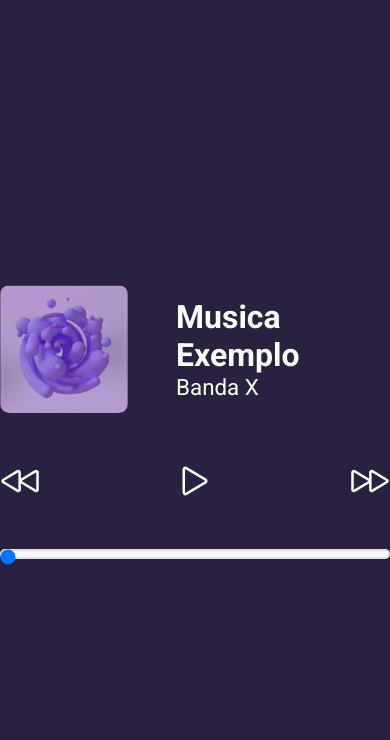
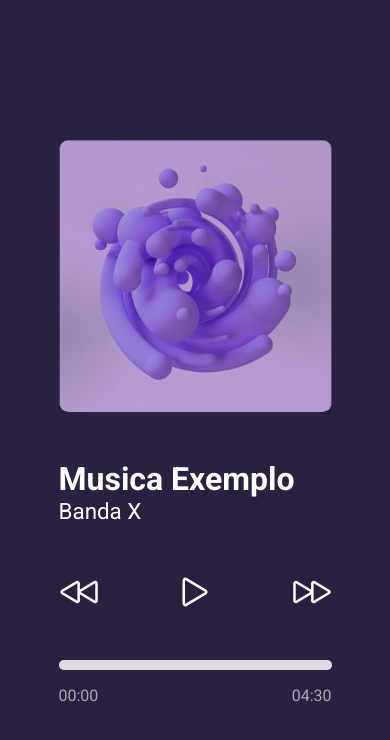
Before and after one commit to nannilopes/music-player, a plain HTML site: page index.html in a window 390 px wide. Drawn offline with nearby package versions, Linux system fonts and the light colour scheme.

Commit message:
deixamos o player responsivel

```diff
--- a/index.html
+++ b/index.html
@@ -38,10 +38,19 @@
 
         </div>
 
+        <div class="player-footer">
+
         <div class="progress">
             <div class="progress-bg"></div>
             <input type="range" class="progress-bar" />
         </div>
+
+        <div class="time">
+            <span>00:00</span>
+            <span>04:30</span>
+        </div>
+
+         </div>
     </div>
 
     <script type="module" src="https://unpkg.com/ionicons@7.1.0/dist/ionicons/ionicons.esm.js"></script>
--- a/styles.css
+++ b/styles.css
@@ -44,7 +44,7 @@ body{
 
 .music img{
     width: 8rem;
-    height: 8rem;
+
     border-radius: 0.6rem;
 }
 
@@ -80,6 +80,11 @@ body{
     cursor: pointer;
 }
 
+.player-footer{
+    width: 100%;
+
+}
+
 .progress{
     position: relative;
     width: 100%;
@@ -99,7 +104,15 @@ body{
     width: 100%;
 }
 
-.progress .progress-bar::-webkit-slider-runnable-track{
+input[type="range"]{
+    -webkit-appearance: none;
+    appearance: none;
+    width: 19rem;
+    background: transparent;
+    cursor: pointer;
+}
+
+input[type="range"]::-webkit-slider-runnable-track{
     height: 0.6rem;
     appearance: none;
     border-radius: 0.96rem;
@@ -107,7 +120,7 @@ body{
     position: relative;
 }
 
-.progress .progress-bar::-webkit-slider-thumb{
+input[type="range"]::-webkit-slider-thumb{
     appearance: none !important;
     -webkit-appearance: none !important;
     height: 0.6rem;
@@ -117,3 +130,50 @@ body{
     position: absolute;
     left: 0;
 }
+
+.time{
+    display: flex;
+    flex-direction: row;
+    justify-content: space-between;
+    align-items: center;
+    width: 100%;
+    padding-top: 1rem;
+
+}
+
+.time span{
+    color: var(--text-color-opacity);
+    font-size: 1rem;
+
+
+}
+
+/** VERSÃO TABLET **/
+@media(max-width:980px){
+    .player-footer{
+        display: none;
+    }
+}
+
+/** VERSÃO PHONE **/
+@media(max-width:500px){
+
+    .content{
+        width: 70%;
+    }
+
+ .music{
+    flex-direction: column;
+    width: 100%;
+    align-items: flex-start;
+ }
+
+
+ .player-footer{
+    display: block;
+
+ }
+ .music img{
+    width: 100%;
+}
+}
```
